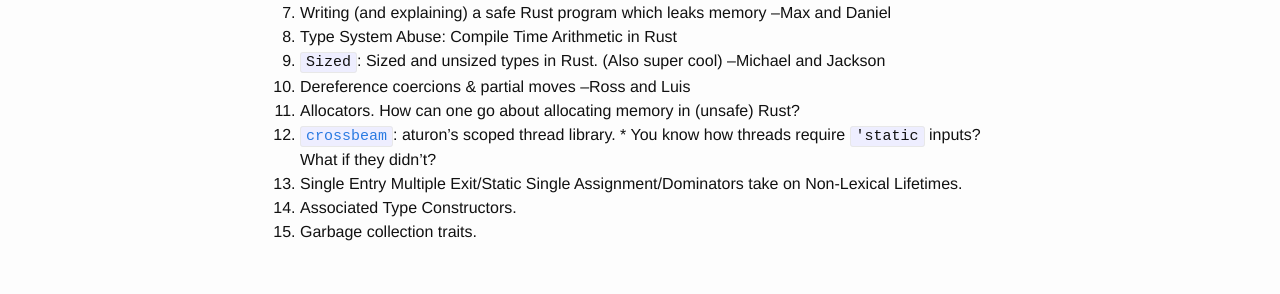
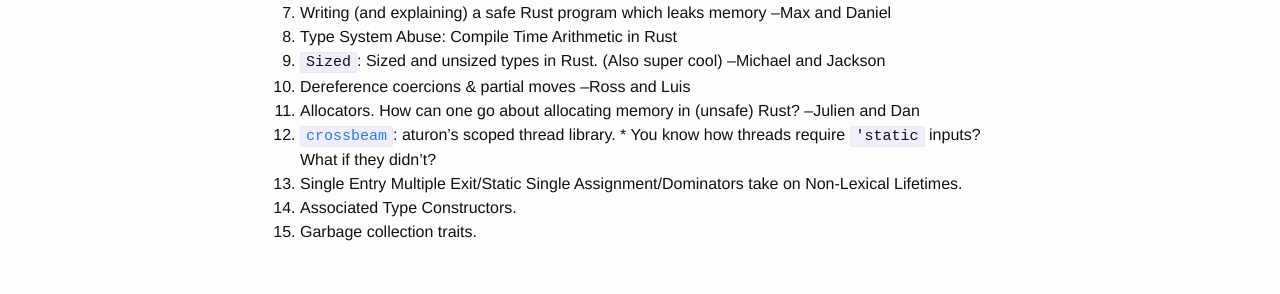
Before and after one commit to hmc-memsafe-2016f/hmc-memsafe-2016f.github.io, a Jekyll site: the page built from schedule.md, in a window 1280 px wide. Shown: the part 1096-1390 px from the top of the page. Built offline with Jekyll 4.4.1, drawn with Linux system fonts in a browser that asks for light colours.

Commit message:
Julien and Dan

```diff
--- a/schedule.md
+++ b/schedule.md
@@ -53,6 +53,7 @@ It can be found [here][prez]
       Jackson
    10. Dereference coercions & partial moves --Ross and Luis
    11. Allocators. How can one go about allocating memory in (unsafe) Rust?
+       --Julien and Dan
    12. [`crossbeam`][crossbeam]: aturon's scoped thread library.
       * You know how threads require `'static` inputs? What if they didn't?
    13. Single Entry Multiple Exit/Static Single Assignment/Dominators take on Non-Lexical Lifetimes.
```
